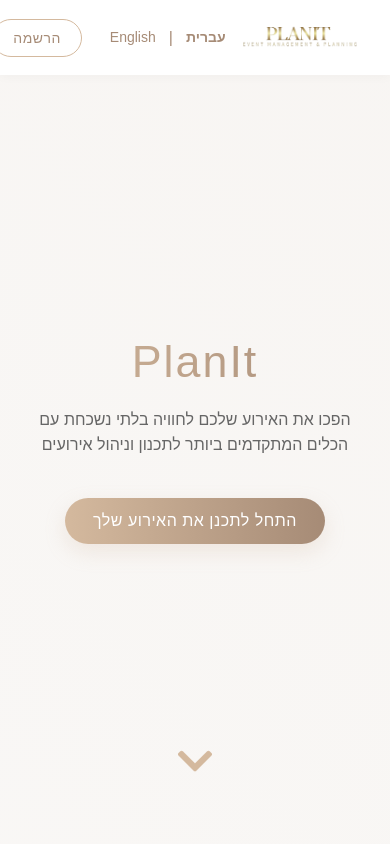
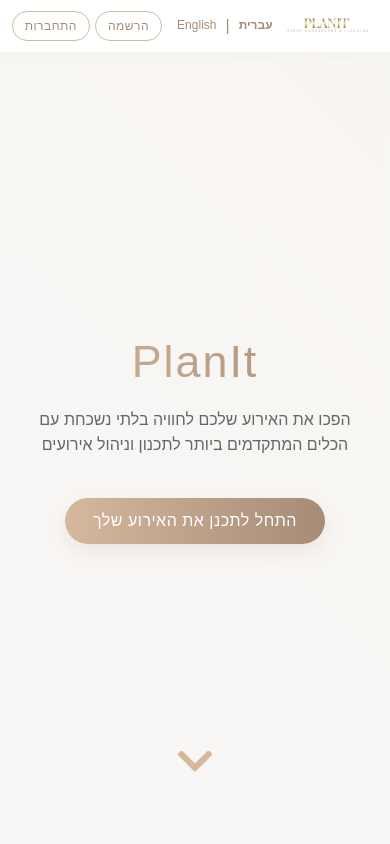
Before and after one commit to liron-lizmi/finalProject, a React (Create React App) app in the folder client/: page / in a window 390 px wide. Shown: the top 844 px of the page. Built offline with nearby package versions, Linux system fonts and the light colour scheme; no server answers.

Commit message:
home page and dashboard small screen

```diff
--- a/client/src/styles/AuthPages.css
+++ b/client/src/styles/AuthPages.css
@@ -971,12 +971,46 @@
   font-size: 0.95rem;
 }
 
-/* Responsive styles */
+/* Responsive styles - FIXED for mobile view */
 @media (max-width: 768px) {
   .header-container {
-    grid-template-columns: repeat(3, 1fr);
+    grid-template-columns: 1fr 1fr;
+    grid-template-rows: auto auto;
     padding: 1rem;
-    gap: 0.5rem;
+    gap: 1rem;
+  }
+
+  /* For LTR (English) */
+  .ltr .header-left {
+    grid-column: 1;
+    grid-row: 1;
+    justify-self: start;
+  }
+
+  .ltr .header-right {
+    grid-column: 2;
+    grid-row: 1;
+    justify-self: end;
+  }
+
+  /* For RTL (Hebrew) */
+  .rtl .header-left {
+    grid-column: 2;
+    grid-row: 1;
+    justify-self: end;
+  }
+
+  .rtl .header-right {
+    grid-column: 1;
+    grid-row: 1;
+    justify-self: start;
+  }
+
+  /* Header center always spans full width in second row */
+  .header-center {
+    grid-column: 1 / span 2;
+    grid-row: 2;
+    justify-self: center;
   }
 
   .create-event-content {
--- a/client/src/styles/CreateEventPage.css
+++ b/client/src/styles/CreateEventPage.css
@@ -6,7 +6,6 @@
   color: #333;
 }
 
-/* Language direction classes */
 .rtl {
   direction: rtl;
   text-align: right;
@@ -17,7 +16,6 @@
   text-align: left;
 }
 
-/* Header Styles */
 .create-event-header {
   text-align: center;
   margin-bottom: 30px;
@@ -34,7 +32,6 @@
   color: #555;
 }
 
-/* Form Styles */
 .event-form-container {
   background-color: #fff;
   border-radius: 8px;
@@ -54,7 +51,6 @@
   flex-direction: column;
 }
 
-/* Language-specific text alignment */
 .rtl .form-group {
   text-align: right;
 }
@@ -87,7 +83,6 @@
   width: 100%;
 }
 
-/* Text direction in inputs */
 .rtl .form-input {
   text-align: right;
 }
@@ -101,7 +96,6 @@
   outline: none;
 }
 
-/* Error messages */
 .field-error {
   color: #d32f2f;
   font-size: 0.85rem;
@@ -121,7 +115,6 @@
   background-color: rgba(211, 47, 47, 0.03);
 }
 
-/* Date Input Styles */
 .date-input-container {
   position: relative;
   width: 100%;
@@ -132,7 +125,6 @@
   width: 100%;
 }
 
-/* Date input direction adjustments */
 .rtl .date-display-input {
   padding-left: 35px;
   padding-right: 12px;
@@ -150,7 +142,6 @@
   background-color: #f9f9f9;
 }
 
-/* Calendar icon positioning */
 .calendar-icon {
   position: absolute;
   top: 50%;
@@ -180,7 +171,6 @@
   border-radius: 50%;
 }
 
-/* Time Input Styles */
 .time-input-container {
   position: relative;
   width: 100%;
@@ -188,7 +178,6 @@
   align-items: center;
 }
 
-/* Time input direction adjustments */
 .rtl .time-input {
   padding: 10px 10px 10px 40px;
   text-align: right;
@@ -208,7 +197,7 @@
   width: 100%;
   height: 42px;
   box-sizing: border-box;
-  direction: ltr; /* Keep time input as LTR for better time formatting */
+  direction: ltr;
 }
 
 .time-input:focus {
@@ -216,7 +205,6 @@
   outline: none;
 }
 
-/* Time icon positioning */
 .time-icon {
   position: absolute;
   top: 50%;
@@ -246,7 +234,6 @@
   border-radius: 50%;
 }
 
-/* Custom Calendar Styles */
 .calendar-dropdown {
   position: absolute;
   top: 45px;
@@ -267,7 +254,6 @@
   left: 0;
 }
 
-/* Calendar header */
 .calendar-header {
   display: flex;
   align-items: center;
@@ -302,7 +288,6 @@
   background-color: rgba(0, 0, 0, 0.05);
 }
 
-/* Days header */
 .calendar-days-header {
   display: grid;
   grid-template-columns: repeat(7, 1fr);
@@ -319,7 +304,6 @@
   font-weight: 500;
 }
 
-/* Days grid */
 .calendar-days {
   display: grid;
   grid-template-columns: repeat(7, 1fr);
@@ -361,7 +345,6 @@
   font-weight: 500;
 }
 
-/* Calendar footer */
 .calendar-footer {
   display: flex;
   justify-content: space-between;
@@ -403,7 +386,6 @@
   left: auto;
 }
 
-/* RTL specific calendar overrides */
 .rtl.calendar-dropdown .calendar-days {
   direction: rtl;
 }
@@ -412,7 +394,6 @@
   direction: ltr;
 }
 
-/* Time Picker Dropdown */
 .time-picker-dropdown {
   position: absolute;
   top: 45px;
@@ -435,7 +416,6 @@
   left: auto;
 }
 
-/* Time picker header */
 .time-picker-header {
   display: flex;
   align-items: center;
@@ -471,7 +451,6 @@
   color: #333;
 }
 
-/* Time picker content direction */
 .time-picker-content {
   display: flex;
   max-height: 240px;
@@ -501,7 +480,6 @@
   display: none;
 }
 
-/* Hours/minutes divider */
 .rtl .time-picker-hours {
   border-left: 1px solid #eaeaea;
 }
@@ -528,7 +506,6 @@
   color: #000;
 }
 
-/* Styling active selections */
 .time-picker-hour.active,
 .time-picker-minute.active {
   background-color: #f0f0f0;
@@ -537,14 +514,12 @@
   box-shadow: 0 1px 3px rgba(0, 0, 0, 0.1);
 }
 
-/* Hover effect for the items */
 .time-picker-hour:hover,
 .time-picker-minute:hover {
   background-color: #f5f5f5;
   transform: translateY(-1px);
 }
 
-/* Time picker footer */
 .time-picker-footer {
   display: flex;
   justify-content: space-between;
@@ -578,25 +553,20 @@
   background-color: rgba(0, 102, 204, 0.1);
 }
 
-/* Action Buttons */
 .form-actions {
   display: flex;
   gap: 15px;
   margin-top: 10px;
 }
 
-/* Action buttons alignment - always align to right side regardless of language */
-.rtl.form-actions, .ltr.form-actions {
-  justify-content: flex-end;
+.rtl.form-actions,
+.ltr.form-actions {
+  justify-content: flex-start;
 }
 
-/* Button order changes based on language */
-.rtl.form-actions {
+.rtl.form-actions,
+.ltr.form-actions {
   flex-direction: row-reverse;
-}
-
-.ltr.form-actions {
-  flex-direction: row;
 }
 
 .cancel-button,
@@ -628,7 +598,6 @@
   background-color: #333;
 }
 
-/* Error Message */
 .error-message {
   padding: 15px;
   background-color: #ffebee;
@@ -638,7 +607,6 @@
   text-align: center;
 }
 
-/* Loading animation */
 .loading-spinner {
   border: 4px solid #f3f3f3;
   border-top: 4px solid #000;
@@ -654,7 +622,6 @@
   100% { transform: rotate(360deg); }
 }
 
-/* Responsive adjustments */
 @media (max-width: 768px) {
   .form-row {
     flex-direction: column;
--- a/client/src/styles/HomePage.css
+++ b/client/src/styles/HomePage.css
@@ -49,37 +49,6 @@
 .language-separator {
   margin: 0 8px;
   color: #a68b76; /* Same color as text */
-}
-
-/* Responsive styles for language selector */
-@media (max-width: 768px) {
-  .language-selector {
-    margin-right: 10px;
-  }
-
-  [dir="rtl"] .language-selector {
-    margin-right: 0;
-    margin-left: 10px;
-  }
-
-  .language-option {
-    font-size: 15px;
-  }
-}
-
-@media (max-width: 480px) {
-  .language-selector {
-    margin-right: 8px;
-  }
-
-  [dir="rtl"] .language-selector {
-    margin-right: 0;
-    margin-left: 8px;
-  }
-
-  .language-option {
-    font-size: 14px;
-  }
 }
 
 .homepage-container {
@@ -465,7 +434,7 @@
   box-shadow: 0 5px 15px rgba(212, 185, 158, 0.2);
 }
 
-/* Planning Steps Section */
+/* Planning Steps Section - המשך */
 .planning-steps {
   position: relative;
   max-width: 1000px;
@@ -734,7 +703,8 @@
   }
 }
 
-/* Responsive Design */
+/* ===== IMPROVED RESPONSIVE STYLES ===== */
+/* Medium screens (tablets) */
 @media (max-width: 1200px) {
   .feature,
   .feature-odd {
@@ -794,7 +764,31 @@
   }
 }
 
+/* ===== ENHANCED MOBILE RESPONSIVENESS ===== */
 @media (max-width: 768px) {
+  /* Header improvements */
+  .header {
+    padding: 12px 4%;
+  }
+
+  .logo {
+    height: 40px; /* Smaller logo on tablets */
+  }
+
+  .header.scrolled .logo {
+    height: 35px;
+  }
+
+  nav {
+    gap: 8px; /* Reduce spacing */
+  }
+
+  .btn {
+    padding: 8px 16px;
+    font-size: 14px;
+  }
+
+  /* Section improvements */
   .section {
     padding: 80px 5%;
   }
@@ -844,20 +838,48 @@
   }
 }
 
+/* Small mobile devices */
 @media (max-width: 480px) {
+  /* Header mobile improvements */
   .header {
-    padding: 15px 5%;
+    padding: 10px 3%;
   }
 
   .logo {
-    height: 45px;
+    height: 32px; /* Even smaller logo on phones */
+  }
+
+  .header.scrolled .logo {
+    height: 28px;
+  }
+
+  nav {
+    gap: 5px; /* Minimal spacing */
   }
 
   .btn {
-    padding: 10px 20px;
-    font-size: 14px;
+    padding: 6px 12px;
+    font-size: 12px;
   }
 
+  .language-selector {
+    margin-right: 5px;
+  }
+
+  [dir="rtl"] .language-selector {
+    margin-right: 0;
+    margin-left: 5px;
+  }
+
+  .language-option {
+    font-size: 12px;
+  }
+
+  .language-separator {
+    margin: 0 4px;
+  }
+
+  /* Text size adjustments */
   .text-gradient {
     font-size: 2.8rem;
   }
@@ -899,3 +921,42 @@
     left: 20px;
   }
 }
+
+/* Very small screens */
+@media (max-width: 360px) {
+  .header {
+    padding: 8px 2%;
+  }
+
+  .logo {
+    height: 28px;
+  }
+
+  nav {
+    gap: 4px;
+  }
+
+  .btn {
+    padding: 5px 10px;
+    font-size: 11px;
+  }
+
+  /* For extremely small screens, consider stacking the header elements */
+  @media (max-width: 320px) {
+    .header {
+      flex-direction: column;
+      gap: 8px;
+      padding-top: 5px;
+      padding-bottom: 5px;
+    }
+
+    .logo {
+      height: 24px;
+    }
+
+    nav {
+      width: 100%;
+      justify-content: center;
+    }
+  }
+}
```
Also changed, not shown: 2 other files (tests, documents, lock files or other folders).
